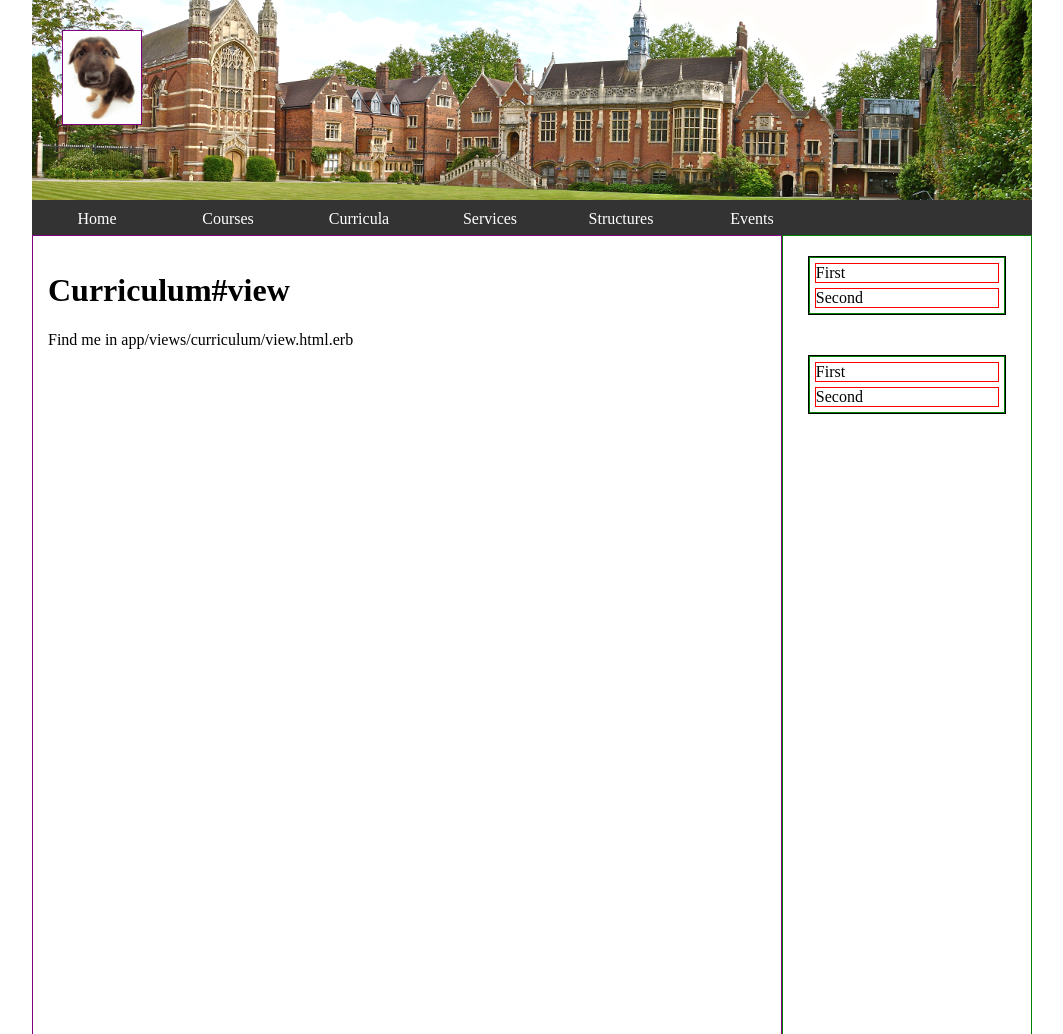
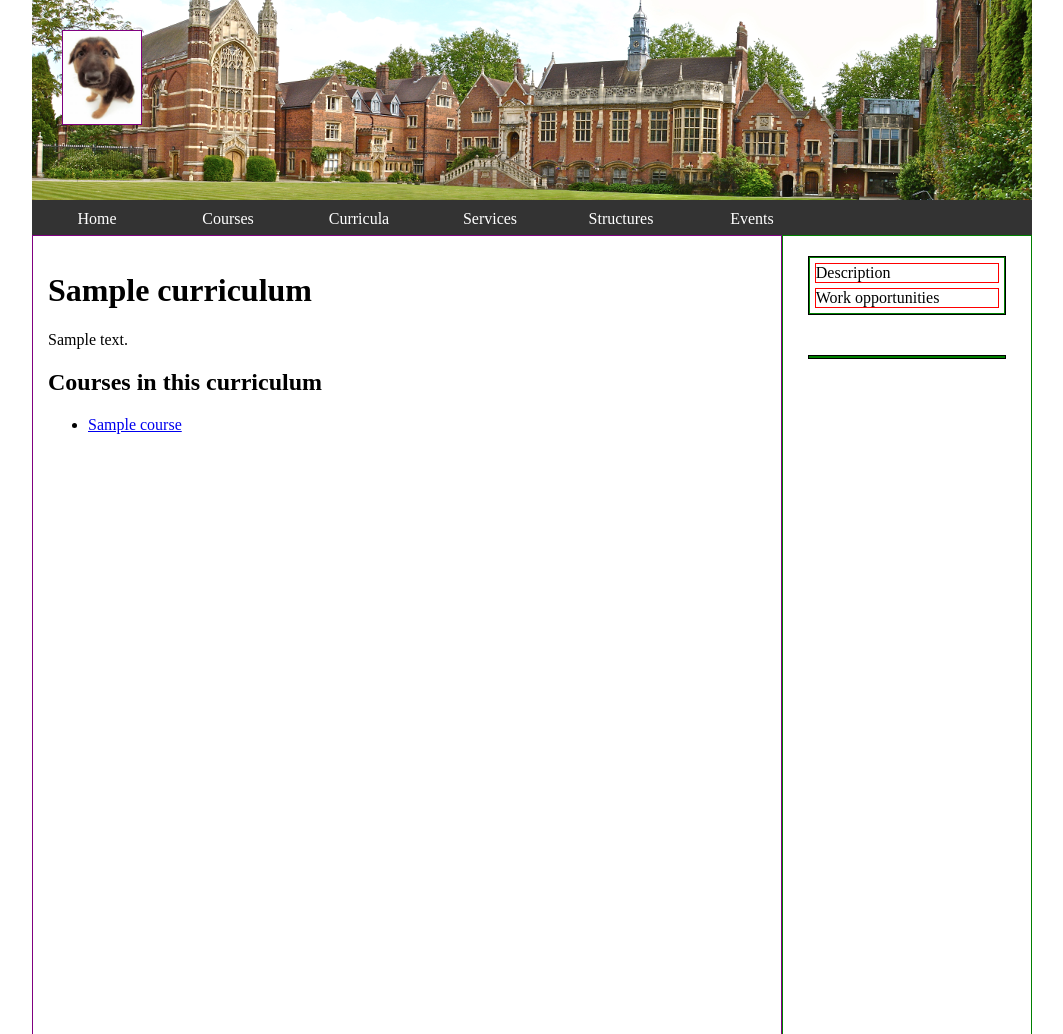
Before and after one commit to fabiomenza/school, a Rails app: page /curriculum/1 in a window 1280 px wide. Shown: the top 1034 px of the page, without its empty margins (108-1171 px from the left). Run offline with Rails 7, Linux system fonts and the light colour scheme; tables that the repository leaves empty hold one stand-in row (values such as "Sample post"); style sheets or scripts are compiled from the project's sources; some libraries are stand-ins or nearby versions.

Commit message:
Fixed: curriculum's related courses

```diff
--- a/app/controllers/curricula_controller.rb
+++ b/app/controllers/curricula_controller.rb
@@ -1,4 +1,9 @@
 class CurriculaController < ApplicationController
   def view
+	@title = "Curricula"
+	@curricula = Array.new
+	Curriculum.all.each do |curriculum|
+		@curricula << {:name => "#{curriculum.name}",:value => "/curriculum/#{curriculum.id}/"}
+	end
   end
 end
--- a/app/controllers/curriculum_controller.rb
+++ b/app/controllers/curriculum_controller.rb
@@ -1,7 +1,39 @@
 class CurriculumController < ApplicationController
   def view
+	c = Curriculum.find(params[:id])
+	@title = @name = c.name
+	@description = c.description
+
+	@courses = Array.new
+	c.course.each do |course|
+		@courses << {:name => "#{course.name}",:value => "/course/#{course.id}/"}
+	end
+
+	build_links
   end
 
   def work_opportunity
+	c = Curriculum.find(params[:id])
+	@title = @name = "Work opportunities with " + c.name + " curriculum"
+	@description = c.work_opportunity
+	build_links
+  end
+
+
+
+
+  def build_links
+	structural_links
+	semantic_links
+  end
+  def structural_links
+	c = Curriculum.find(params[:id])
+	@struct_links = Array.new
+	@struct_links << {:name => "Description",:value => "/curriculum/#{c.id}/"}
+	@struct_links << {:name => "Work opportunities",:value => "/curriculum/#{c.id}/work_opportunity"}
+  end
+  def semantic_links
+	c = Curriculum.find(params[:id])
+	@semant_links = Array.new
   end
 end
--- a/app/models/course.rb
+++ b/app/models/course.rb
@@ -1,6 +1,6 @@
 class Course < ActiveRecord::Base
   belongs_to :teacher
-  belongs_to :curriculum
+  has_and_belongs_to_many  :curriculum
   has_many :material
   has_many :exam
   has_one :classroom
--- a/app/models/curriculum.rb
+++ b/app/models/curriculum.rb
@@ -1,3 +1,3 @@
 class Curriculum < ActiveRecord::Base
-  has_many :course
+  has_and_belongs_to_many :course
 end
--- a/app/views/curriculum/view.html.erb
+++ b/app/views/curriculum/view.html.erb
@@ -1,2 +1,8 @@
-<h1>Curriculum#view</h1>
-<p>Find me in app/views/curriculum/view.html.erb</p>
+<h1><%= @title %></h1>
+<p><%= @description %></p>
+<h2>Courses in this curriculum</h2>
+<ul>
+<% @courses.each do |element| %>
+	  <li><a href="<%= element[:value] %>"><%= element[:name] %></a></li>
+<% end %>
+</ul>
--- a/app/views/curriculum/work_opportunity.html.erb
+++ b/app/views/curriculum/work_opportunity.html.erb
@@ -1,2 +1,2 @@
-<h1>Curriculum#work_opportunity</h1>
-<p>Find me in app/views/curriculum/work_opportunity.html.erb</p>
+<h1><%= @title %></h1>
+<p><%= @description %></p>
--- /dev/null
+++ b/db/migrate/20140615122316_create_curriculums_courses.rb
@@ -0,0 +1,6 @@
+class CreateCurriculumsCourses < ActiveRecord::Migration
+  def change
+    create_table :curriculums_courses do |t|
+    end
+  end
+end
--- /dev/null
+++ b/db/migrate/20140615122502_add_curriculum_id_to_curriculums_courses.rb
@@ -0,0 +1,5 @@
+class AddCurriculumIdToCurriculumsCourses < ActiveRecord::Migration
+  def change
+    add_column :curriculums_courses, :curriculum_id, :integer
+  end
+end
--- /dev/null
+++ b/db/migrate/20140615122517_add_course_id_to_curriculums_courses.rb
@@ -0,0 +1,5 @@
+class AddCourseIdToCurriculumsCourses < ActiveRecord::Migration
+  def change
+    add_column :curriculums_courses, :course_id, :integer
+  end
+end
--- /dev/null
+++ b/db/migrate/20140615123250_rename_curriculums_courses_to_courses_curriculums.rb
@@ -0,0 +1,5 @@
+class RenameCurriculumsCoursesToCoursesCurriculums < ActiveRecord::Migration
+  def change
+	rename_table :curriculums_courses, :courses_curriculums
+  end
+end
```
Also changed, not shown: app/views/curricula/view.html.erb (+6 -2 lines), db/schema.rb.
